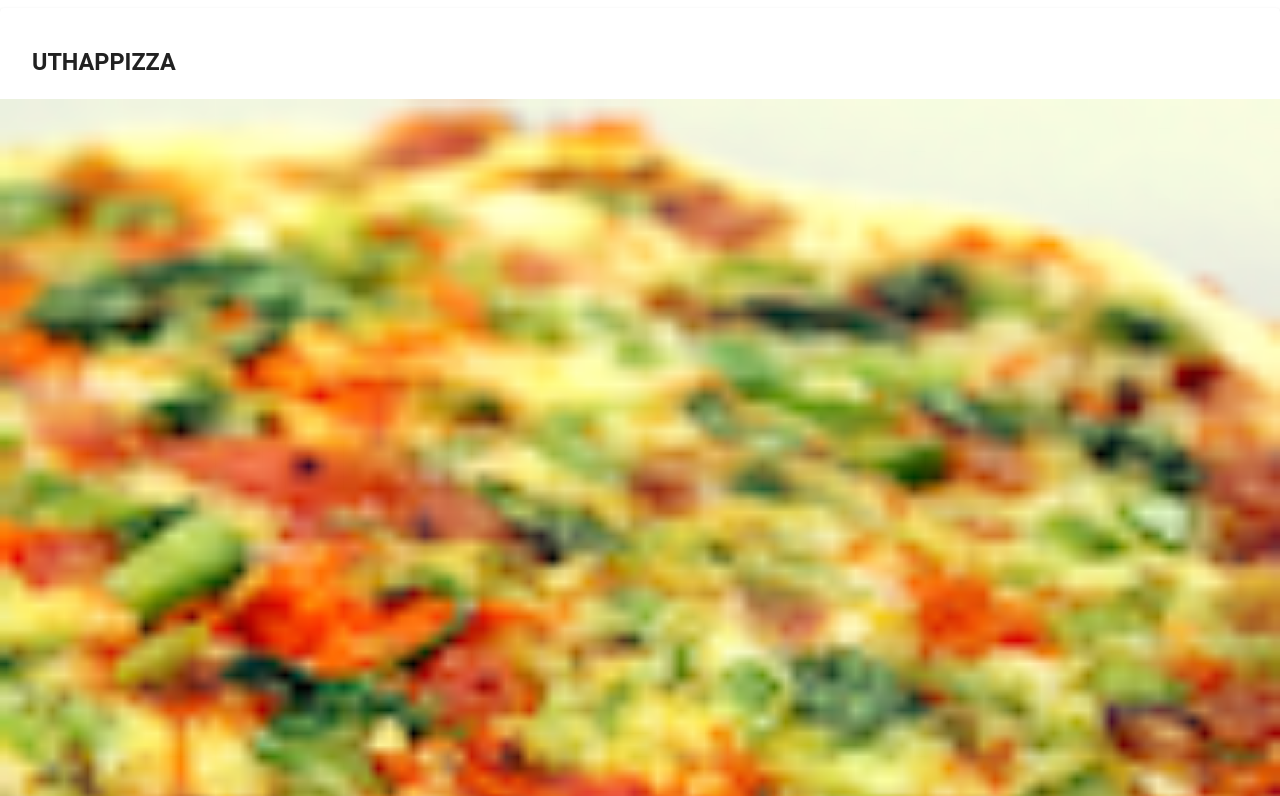
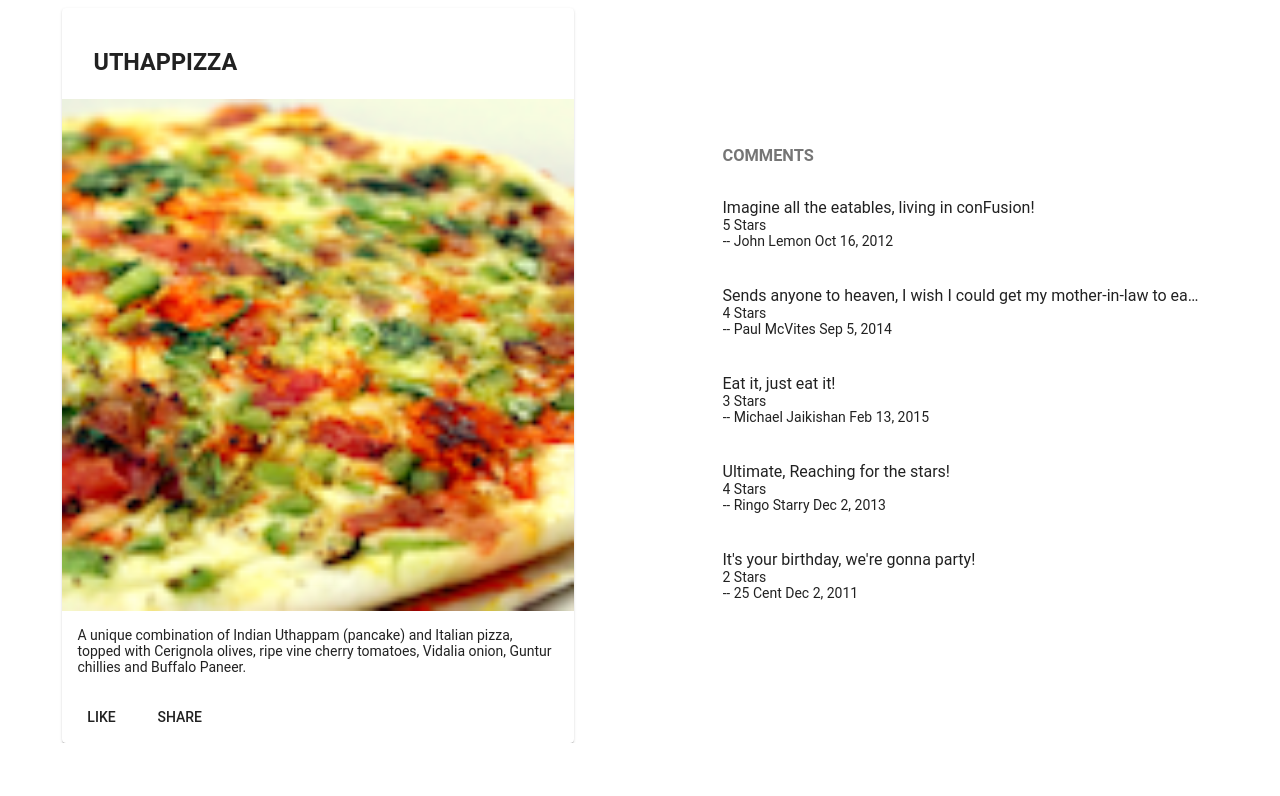
Before and after one commit to TatianaLekhatkova/conFusion, an Angular app in the folder Documents/program/Angular/conFusion/: page / in a window 1280 px wide. Shown: the part 546-1342 px from the top of the page. After the commit the page ends 1289 px from the top, so only its background shows below. Built offline with nearby package versions, Linux system fonts and the light colour scheme.

Commit message:
Fixed comments with JS

```diff
--- a/Documents/program/Angular/conFusion/src/app/app.module.ts
+++ b/Documents/program/Angular/conFusion/src/app/app.module.ts
@@ -12,12 +12,14 @@
 import {MatGridListModule} from '@angular/material/grid-list';
 import {MatCardModule} from '@angular/material/card';
 import {MatButtonModule} from '@angular/material/button';
+import { DishdetailComponent } from './dishdetail/dishdetail.component';
 
 
 @NgModule({
   declarations: [
     AppComponent,
-    MenuComponent
+    MenuComponent,
+    DishdetailComponent
   ],
   imports: [
     BrowserModule,
--- /dev/null
+++ b/Documents/program/Angular/conFusion/src/app/dishdetail/dishdetail.component.html
@@ -0,0 +1,38 @@
+<div class="container"
+    fxLayout="row"
+    fxLayout.sm="column"
+    fxLayout.xs="column"
+    fxLayoutAlign.gt-md="space-around center"
+    fxLayoutGap="10px"
+    fxLayoutGap.xs="0">
+
+  <div fxFlex="40" *ngIf="dish">
+            <mat-card>
+            <mat-card-header>
+                <mat-card-title>
+                    <h3>{{dish.name | uppercase}}</h3>
+                </mat-card-title>
+            </mat-card-header>
+        <img mat-card-image src={{dish.image}} alt={{dish.name}}>
+        <mat-card-content>
+            <p>{{dish.description}}</p>
+        </mat-card-content>
+        <mat-card-actions>
+            <button mat-button>LIKE</button>
+            <button mat-button>SHARE</button>
+        </mat-card-actions>
+        </mat-card>
+      </div>
+
+  <div fxFlex="40" *ngIf="dish">
+    <mat-list>
+        <div mat-subheader><h3>COMMENTS</h3></div>
+        <mat-list-item *ngFor="let comment of dish.comments">
+            <div mat-line>{{comment.comment}}</div>
+            <div mat-line>{{comment.rating}} Stars</div>
+            <div mat-line>-- {{comment.author}} {{comment.date | date}}</div>
+        </mat-list-item>
+    </mat-list>
+  </div>
+
+</div>
--- /dev/null
+++ b/Documents/program/Angular/conFusion/src/app/dishdetail/dishdetail.component.ts
@@ -0,0 +1,61 @@
+import { Component, OnInit } from '@angular/core';
+
+const DISH = {
+  id: '0',
+  name: 'Uthappizza',
+  image: '/assets/images/uthappizza.png',
+  category: 'mains',
+  featured: true,
+  label: 'Hot',
+  price: '4.99',
+  // tslint:disable-next-line:max-line-length
+  description: 'A unique combination of Indian Uthappam (pancake) and Italian pizza, topped with Cerignola olives, ripe vine cherry tomatoes, Vidalia onion, Guntur chillies and Buffalo Paneer.',
+  comments: [
+       {
+           rating: 5,
+           comment: 'Imagine all the eatables, living in conFusion!',
+           author: 'John Lemon',
+           date: '2012-10-16T17:57:28.556094Z'
+       },
+       {
+           rating: 4,
+           comment: 'Sends anyone to heaven, I wish I could get my mother-in-law to eat it!',
+           author: 'Paul McVites',
+           date: '2014-09-05T17:57:28.556094Z'
+       },
+       {
+           rating: 3,
+           comment: 'Eat it, just eat it!',
+           author: 'Michael Jaikishan',
+           date: '2015-02-13T17:57:28.556094Z'
+       },
+       {
+           rating: 4,
+           comment: 'Ultimate, Reaching for the stars!',
+           author: 'Ringo Starry',
+           date: '2013-12-02T17:57:28.556094Z'
+       },
+       {
+           rating: 2,
+           comment: 'It\'s your birthday, we\'re gonna party!',
+           author: '25 Cent',
+           date: '2011-12-02T17:57:28.556094Z'
+       }
+   ]
+};
+
+@Component({
+  selector: 'app-dishdetail',
+  templateUrl: './dishdetail.component.html',
+  styleUrls: ['./dishdetail.component.scss']
+})
+export class DishdetailComponent implements OnInit {
+
+  dish = DISH;
+
+  constructor() { }
+
+  ngOnInit(): void {
+  }
+
+}
--- a/Documents/program/Angular/conFusion/src/app/menu/menu.component.html
+++ b/Documents/program/Angular/conFusion/src/app/menu/menu.component.html
@@ -17,7 +17,11 @@
 </mat-grid-list>
     </div>
 
-    <div fxFlex *ngIf="selectedDish">
+    <div>
+      <app-dishdetail></app-dishdetail>
+    </div>
+
+    <!-- <div fxFlex *ngIf="selectedDish">
         <mat-card>
             <mat-card-header>
                 <mat-card-title>
@@ -33,6 +37,6 @@
             <button mat-button>SHARE</button>
         </mat-card-actions>
         </mat-card>
-    </div>
+    </div> -->
 
 </div>
```
Also changed, not shown: Documents/program/Angular/conFusion/src/app/dishdetail/dishdetail.component.scss (added), 1 other file (tests, documents, lock files or other folders).
